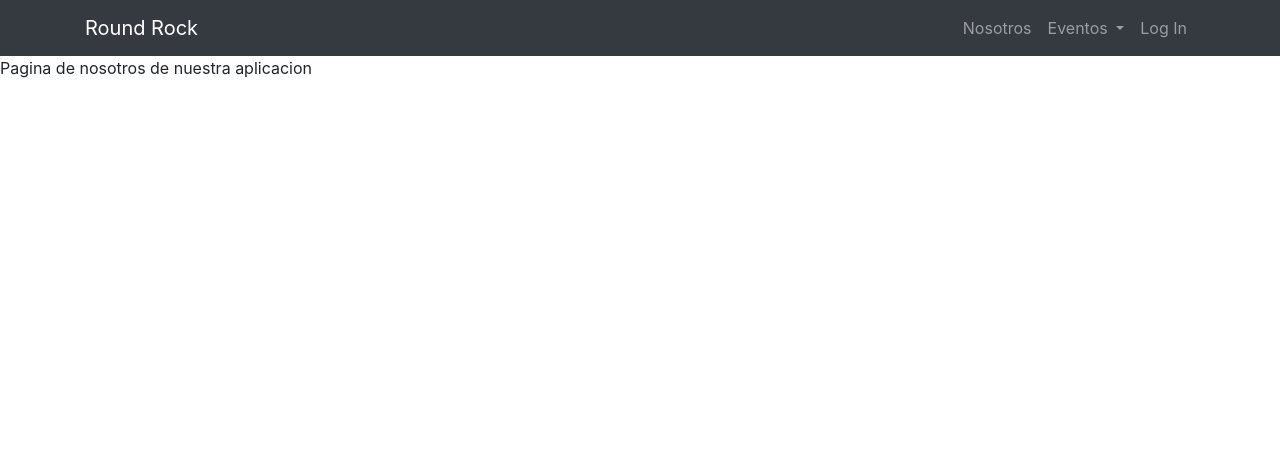
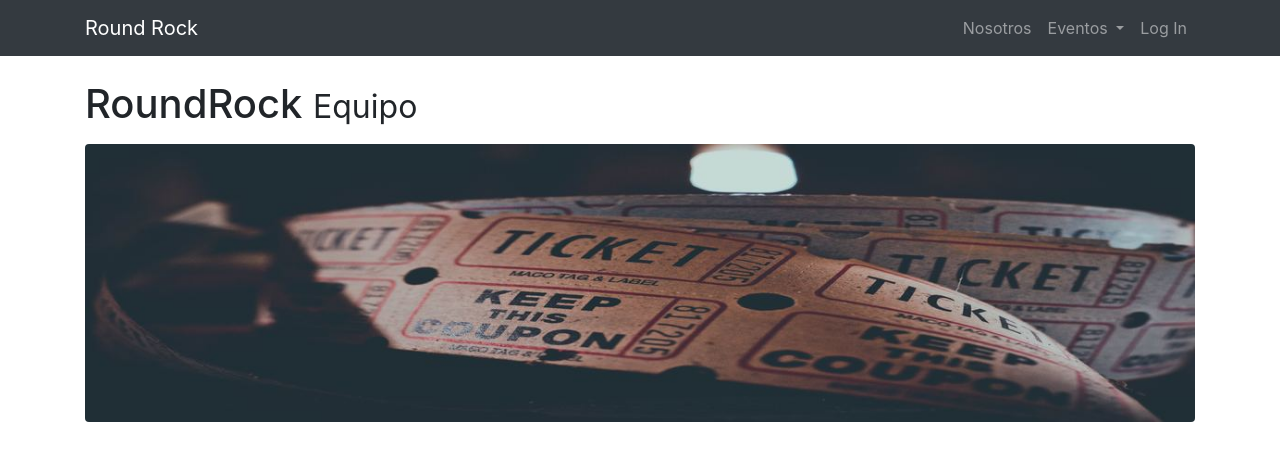
Before and after one commit to jobasa/DesarrolloWebEnEntornoServidor, a Symfony app: template Symfony/app/Resources/views/frontal/nosotros.html.twig in a window 1280 px wide. Shown: the top 461 px of the page. Run offline with Twig, Linux system fonts and the light colour scheme; the template is opened without the code that fills it, so the values that code supplies are empty; some libraries are stand-ins or nearby versions.

```diff
--- a/Symfony/app/Resources/views/base.html.twig
+++ b/Symfony/app/Resources/views/base.html.twig
@@ -37,7 +37,7 @@
                   </div>
                 </li>
                 <li class="nav-item">
-                  <a class="nav-link" href="#">Log In</a>
+                  <a class="nav-link" href="{{ path('login') }}">Log In</a>
                 </li>
                 {#<li class="nav-item dropdown">
                   <a class="nav-link dropdown-toggle" href="#" id="navbarDropdownPortfolio" data-toggle="dropdown" aria-haspopup="true" aria-expanded="false">
--- a/Symfony/app/Resources/views/frontal/index.html.twig
+++ b/Symfony/app/Resources/views/frontal/index.html.twig
@@ -3,7 +3,7 @@
 
 {# Titulo de nuestra aplicacion #}
 {% block title %}
-Pagina principal!
+Round Rock
 {% endblock %}
 
 {# Contenido de nuestra aplicacion #}
--- a/Symfony/app/Resources/views/frontal/nosotros.html.twig
+++ b/Symfony/app/Resources/views/frontal/nosotros.html.twig
@@ -3,10 +3,20 @@
 
 {# Titulo de nuestra aplicacion #}
 {% block title %}
-Pagina nosotros!
+Nosotros!
 {% endblock %}
 
 {# Contenido de nuestra aplicacion #}
 {% block body %}
-Pagina de nosotros de nuestra aplicacion
+<!-- Page Content -->
+<div class="container">
+
+  <!-- Page Heading/Breadcrumbs -->
+  <h1 class="mt-4 mb-3">RoundRock
+    <small>Equipo</small>
+  </h1>
+
+  <!-- Image Header -->
+<img class="img-fluid rounded mb-4" src="{{ asset('img/nosotros.jpg') }}" alt="">
+</div>
 {% endblock %}
```
Also changed, not shown: cosas symfony.txt (added, +8 -0 lines), Symfony/web/img/nosotros.jpg (added).
